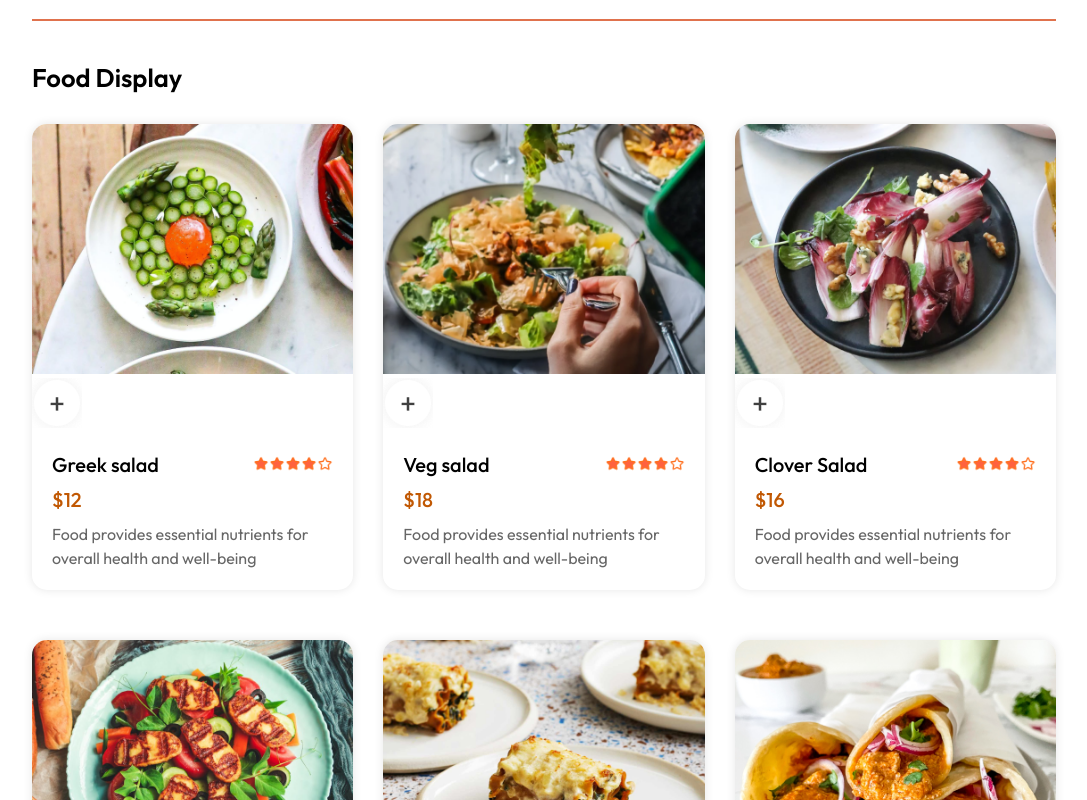
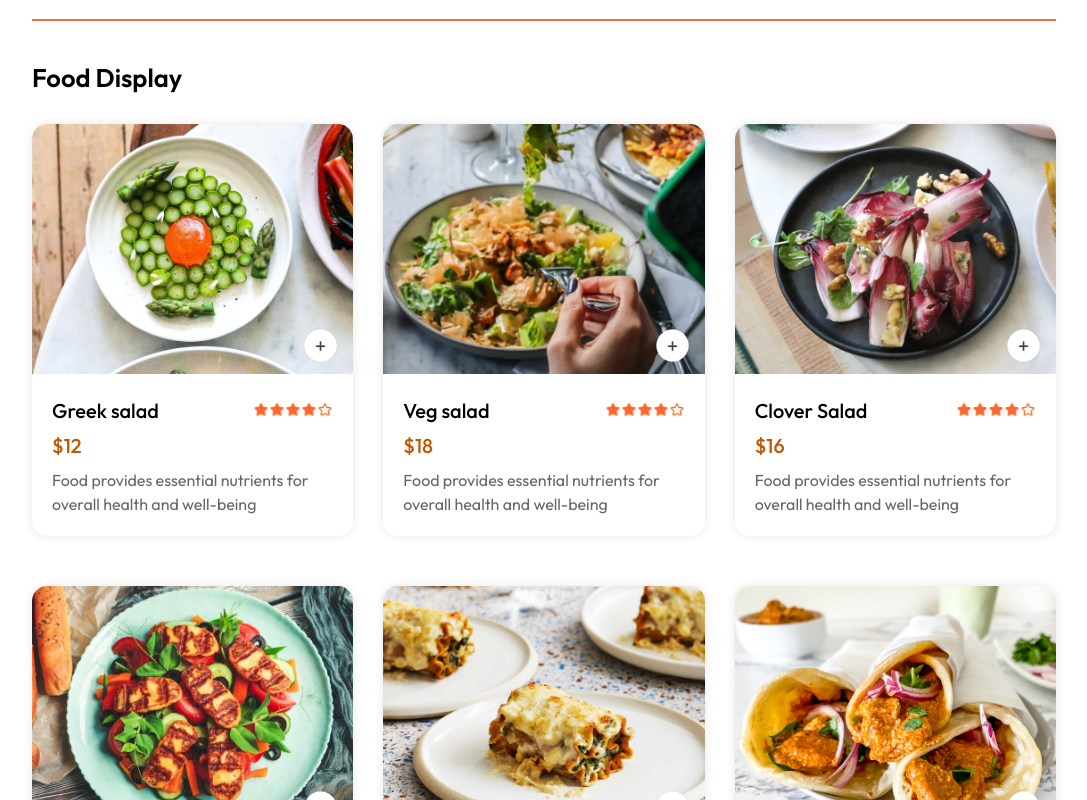
Before and after one commit to Heshani833/Full-Stack-Food-Delivery-Website, a React (Vite) app: page / in a window 1280 px wide. Shown: the part 1080-1880 px from the top of the page, without its empty margins (96-1183 px from the left). Built offline with nearby package versions, Linux system fonts and the light colour scheme.

Commit message:
styling food item card

```diff
--- a/src/components/FoodItem/FoodItem.css
+++ b/src/components/FoodItem/FoodItem.css
@@ -44,3 +44,16 @@
   font-weight: 500;
   margin: 10px 0;
 }
+
+.food-item-img-container{
+    position: relative;
+}
+
+.food-item-img-container .add {
+  width: 35px;
+  position: absolute;
+  bottom: 15px;
+  right: 15px;
+  cursor: pointer;
+  border-radius: 30px;
+}
```
